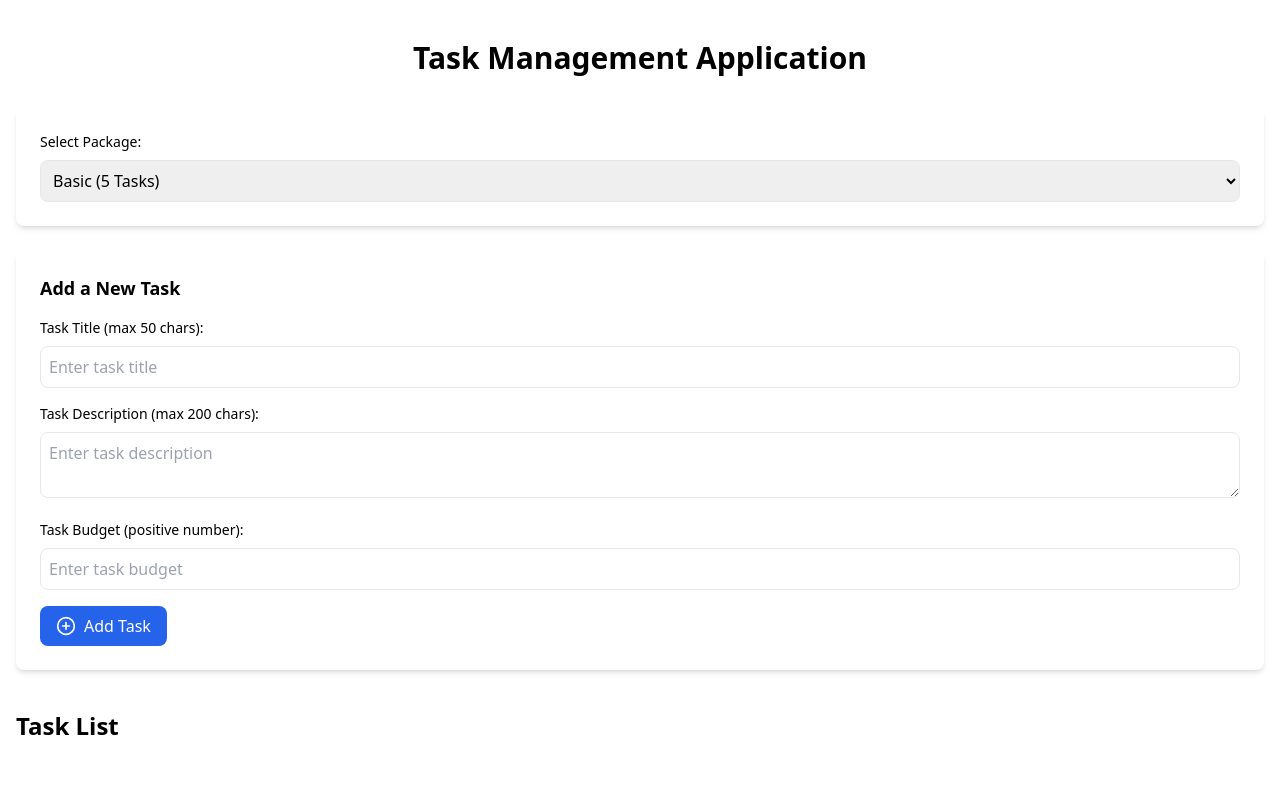
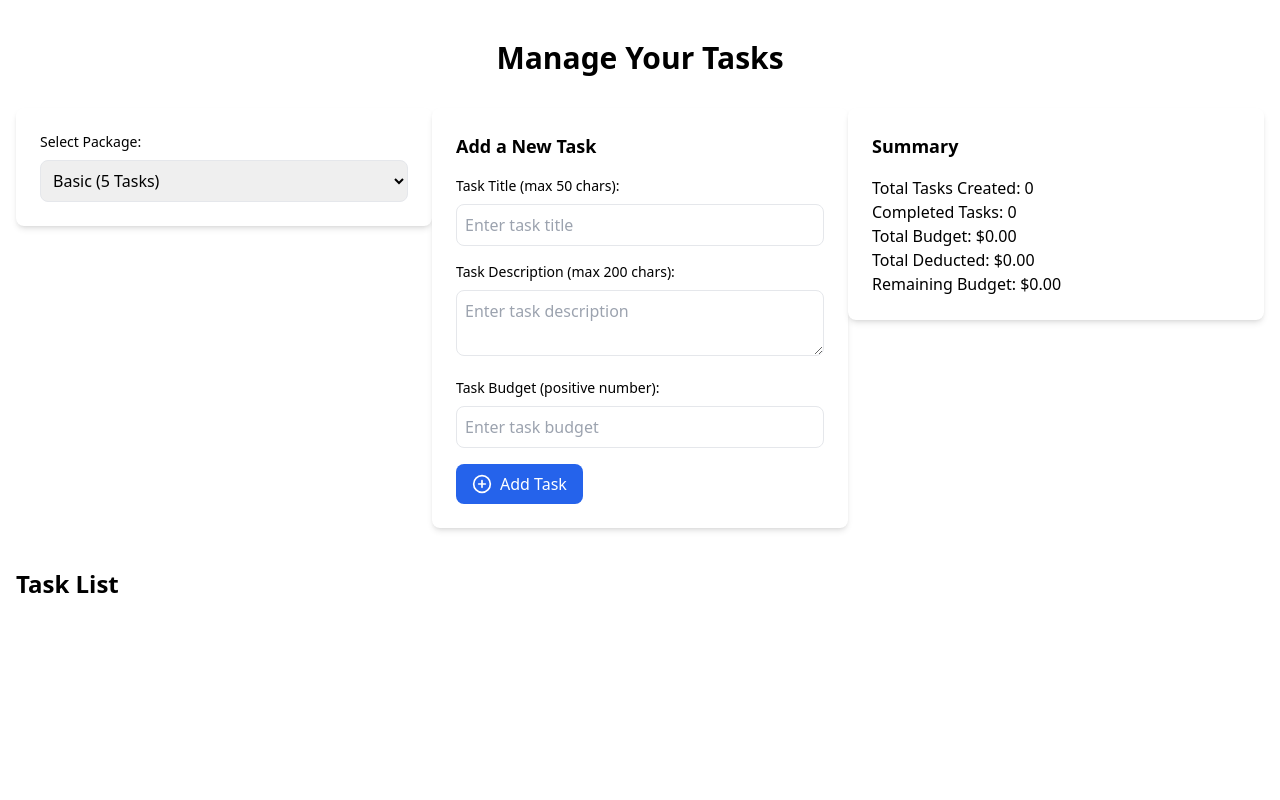
Before and after one commit to nazmul-nhb/task-manager-fun, a React (Vite) app: page / in a window 1280 px wide. Shown: the top 800 px of the page. Built offline with nearby package versions, Linux system fonts and the light colour scheme.

Commit message:
refactored the codes

```diff
--- a/src/App.jsx
+++ b/src/App.jsx
@@ -98,34 +98,33 @@ const App = () => {
 	const totalDeducted = tasks.reduce((sum, task) => sum + task.deducted, 0);
 
 	return (
-		<div className="container mx-auto py-10 px-4">
+		<section className="container mx-auto py-10 px-4">
 			<h1 className="text-3xl font-bold text-center mb-8">
-				Task Management Application
+				Manage Your Tasks
 			</h1>
 
+			<div className="flex flex-wrap justify-around">
+				<div className="flex-1">
+					{" "}
 					<PackageSelector
 						packageType={packageType}
 						onPackageChange={handlePackageChange}
 					/>
-
+				</div>
+				<div className="flex-1">
 					<TaskForm
 						title={title}
 						description={description}
 						budget={budget}
 						onTitleChange={(e) => setTitle(e.target.value)}
-				onDescriptionChange={(e) => setDescription(e.target.value)}
+						onDescriptionChange={(e) =>
+							setDescription(e.target.value)
+						}
 						onBudgetChange={(e) => setBudget(e.target.value)}
 						onAddTask={handleAddTask}
 					/>
-
-			<h2 className="text-2xl font-bold mt-10 mb-4">Task List</h2>
-			<TaskList
-				tasks={tasks}
-				toggleTaskStatus={toggleTaskStatus}
-				handleDeleteTask={handleDeleteTask}
-			/>
-
-			<div className="mt-10">
+				</div>
+				<div className="flex-1">
 					<TaskSummary
 						totalTasks={tasks.length}
 						completedTasks={completedTasks}
@@ -134,6 +133,13 @@ const App = () => {
 					/>
 				</div>
 			</div>
+			<h2 className="text-2xl font-bold mt-10 mb-4">Task List</h2>
+			<TaskList
+				tasks={tasks}
+				toggleTaskStatus={toggleTaskStatus}
+				handleDeleteTask={handleDeleteTask}
+			/>
+		</section>
 	);
 };
 
```
Lines whose indentation alone changed are shown as unchanged.
